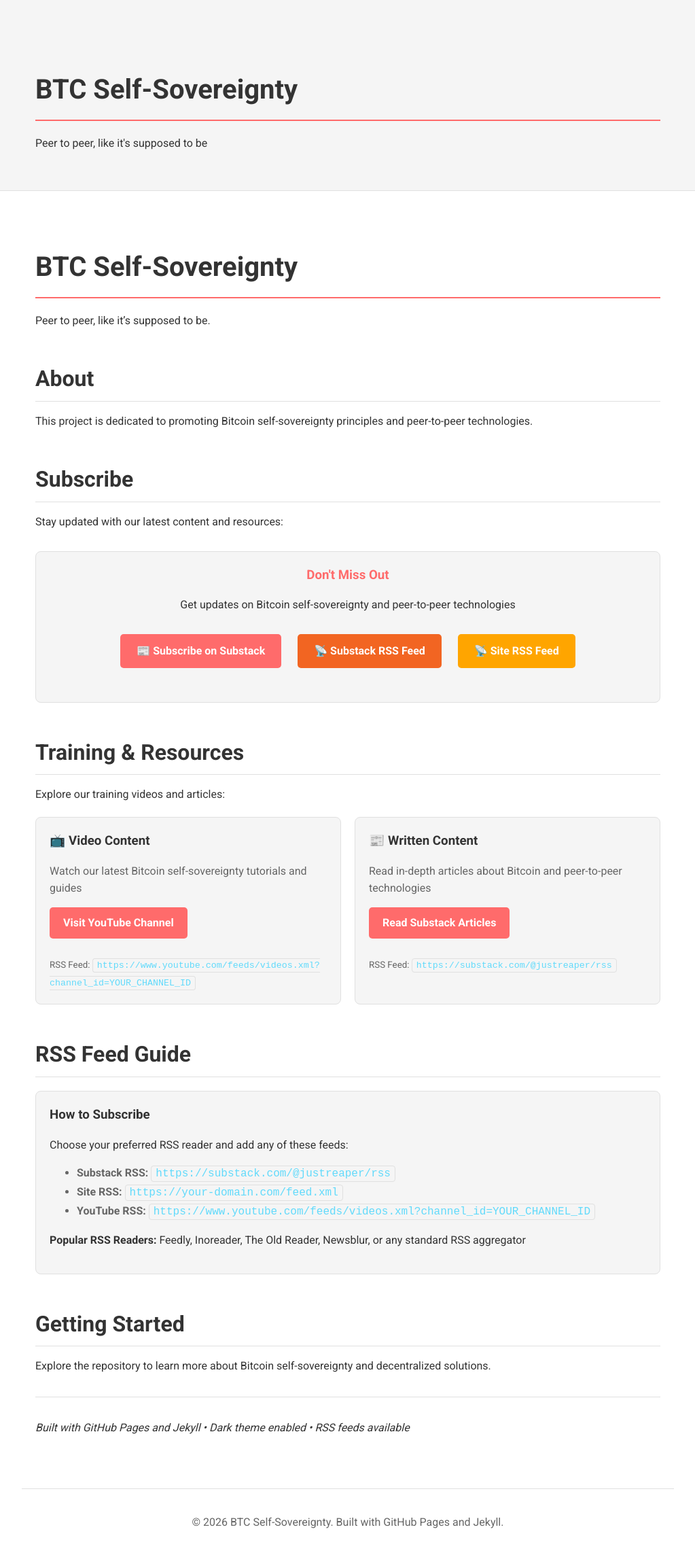
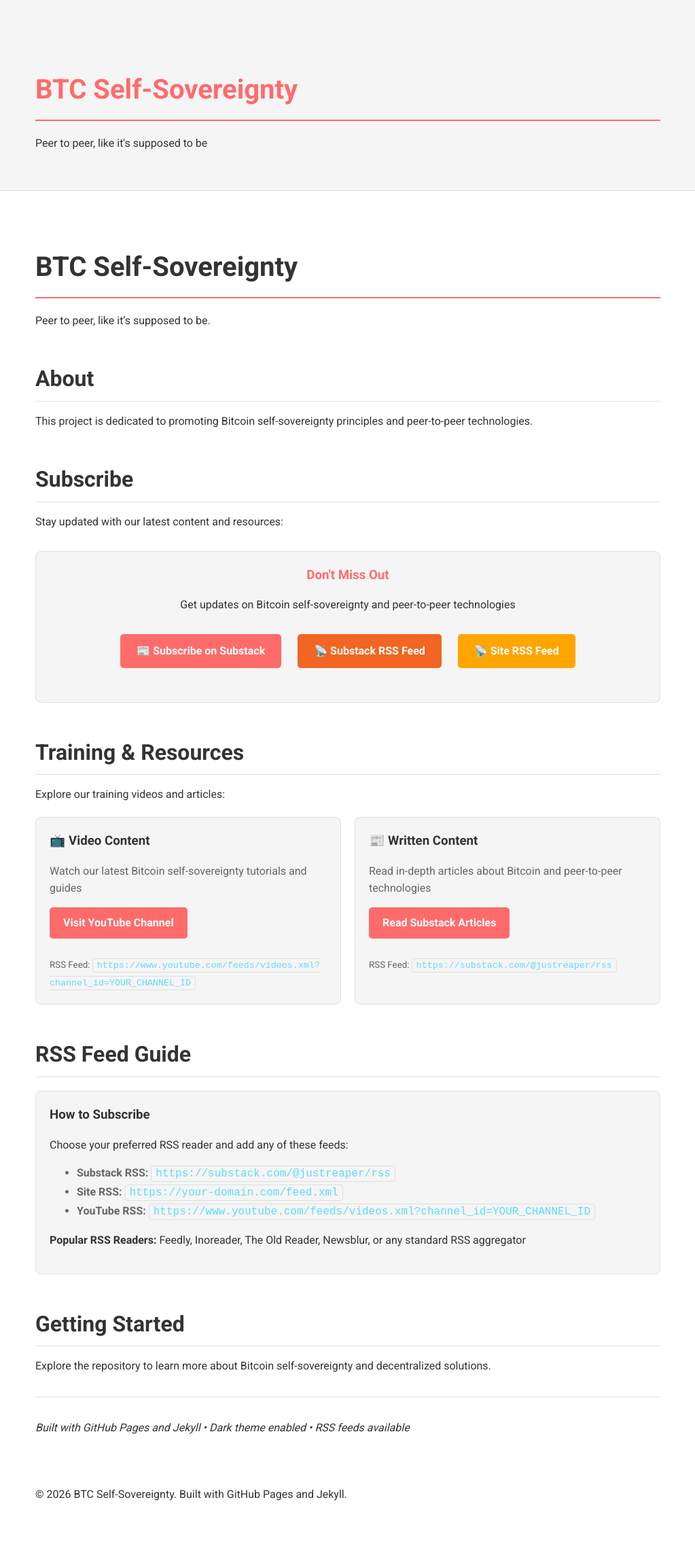
Before and after one commit to reaperjust7-crypto/btc-self-sovereignty, a Jekyll site: the page built from index.md, in a window 1280 px wide. Shown: the whole page at 68% size, without its empty margins (128-1151 px from the left). Built offline with Jekyll 4.4.1, drawn with Linux system fonts in a browser that asks for light colours; our own code applies the rules of GitHub Pages for plain Markdown files; after the commit the page ends 2247 px from its top, so only the background shows below that.

Commit message:
Update default layout with enhanced styling

```diff
--- a/_layouts/default.html
+++ b/_layouts/default.html
@@ -11,7 +11,7 @@
 <body>
   <header>
     <div class="wrapper">
-      <h1><a href="{{ '/' | relative_url }}" style="text-decoration: none; color: inherit;">{{ site.title }}</a></h1>
+      <h1><a href="{{ '/' | relative_url }}" style="text-decoration: none;">{{ site.title }}</a></h1>
       <p>{{ site.description }}</p>
     </div>
   </header>
@@ -23,7 +23,7 @@
   </main>
 
   <footer>
-    <div class="wrapper" style="text-align: center; color: var(--text-secondary); padding: 20px 0; border-top: 1px solid var(--border-color); margin-top: 40px;">
+    <div class="wrapper">
       <p>&copy; 2026 {{ site.title }}. Built with GitHub Pages and Jekyll.</p>
     </div>
   </footer>
```
